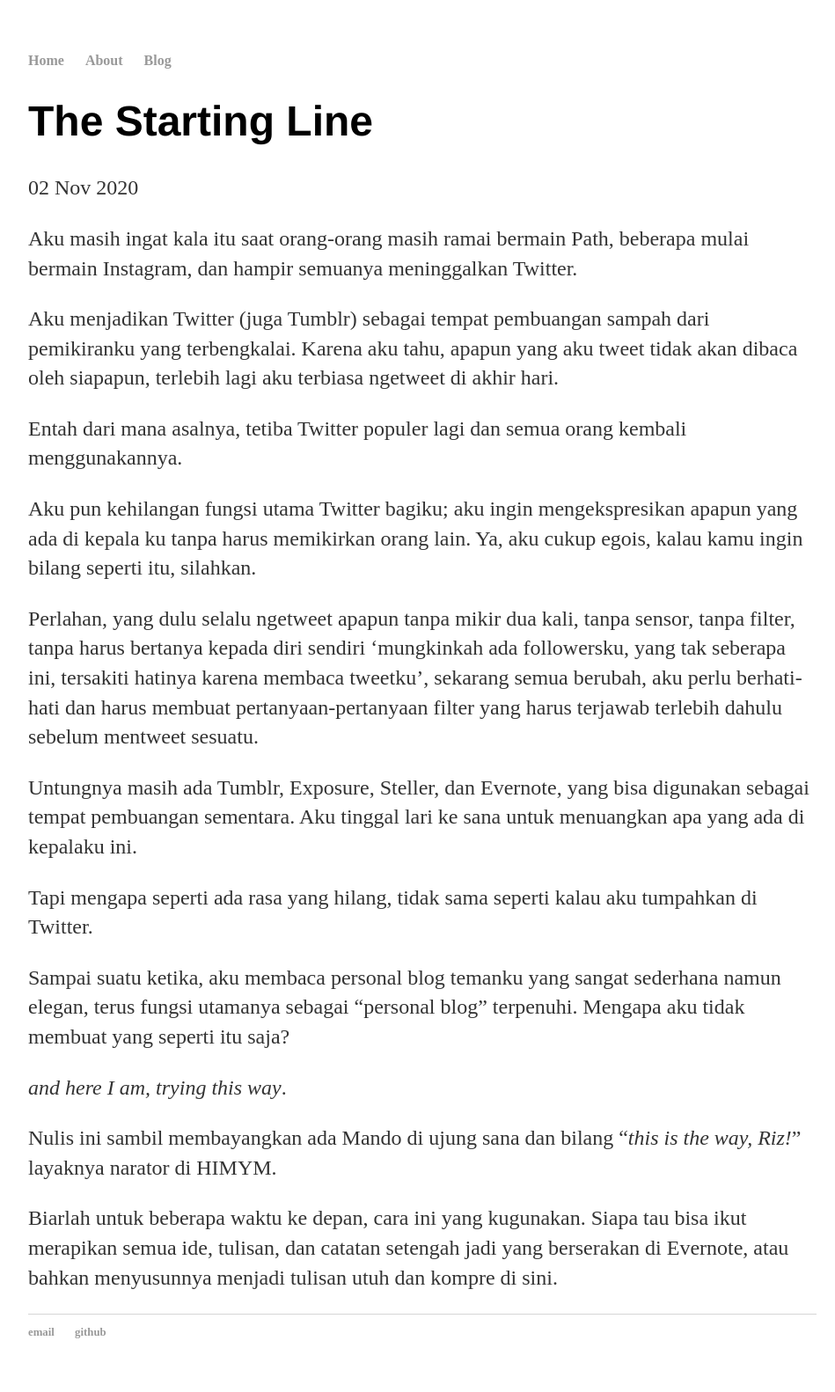
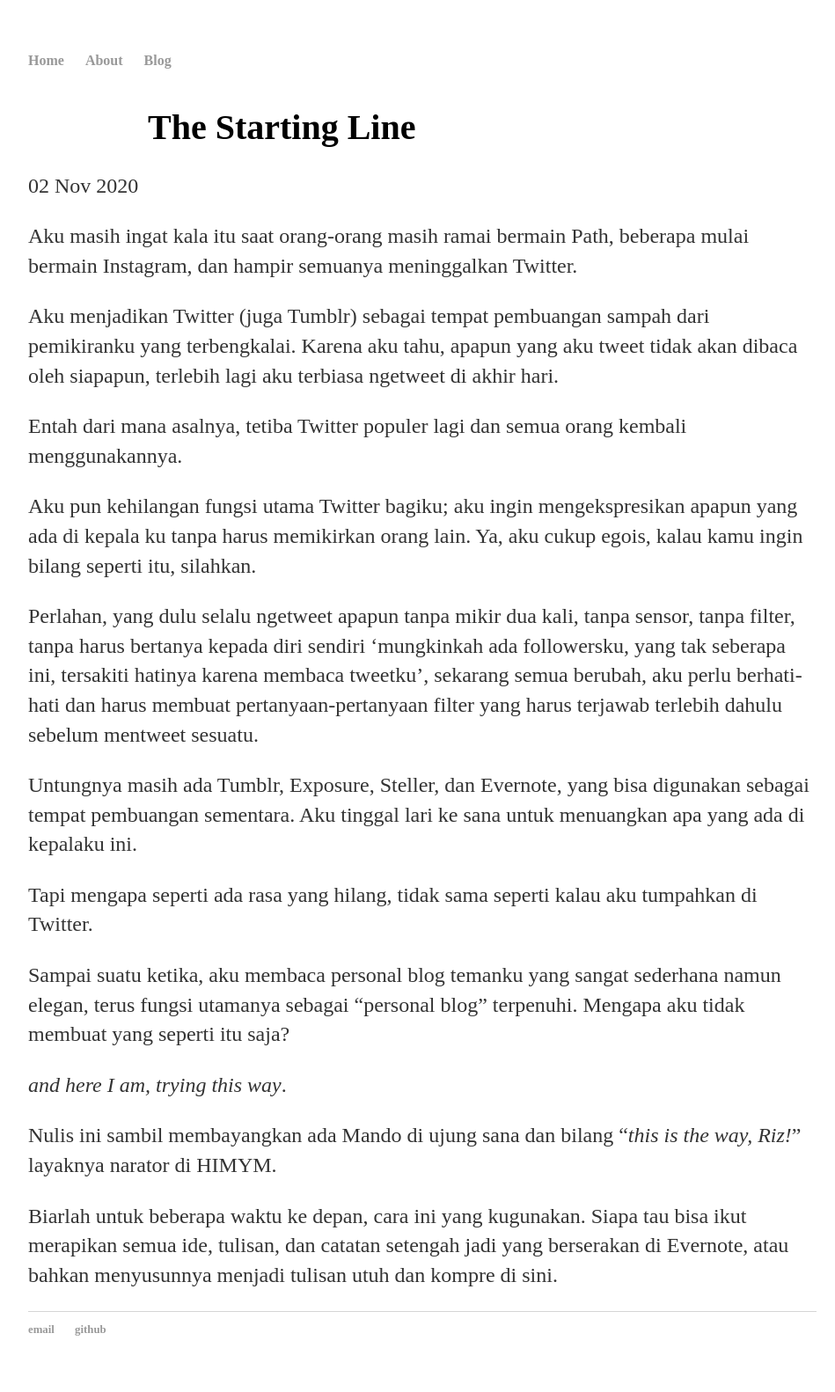
Before and after one commit to rnfitriansyah/rnfitriansyah.github.io, a Jekyll site: the page built from _posts/2020-11-02-The-Starting-Line.md, in a window 1280 px wide. Shown: the whole page at 88% size, without its empty margins (160-1109 px from the left). Built offline with Jekyll 4.4.1, drawn with Linux system fonts in a browser that asks for light colours.

Commit message:
Update post.html

```diff
--- a/_layouts/post.html
+++ b/_layouts/post.html
@@ -1,7 +1,8 @@
 ---
 layout: default
 ---
-<h1>{{ page.title }}</h1>
+<h1 style="font-size: 40px; color: black;text-align: left; padding-top: 16px; padding-left: 136px; font-family: Gotham">
+  {{ page.title }}</h1>
 <p class="meta">{{ page.date | date_to_string }}</p>
 
 <div class="post">
```
